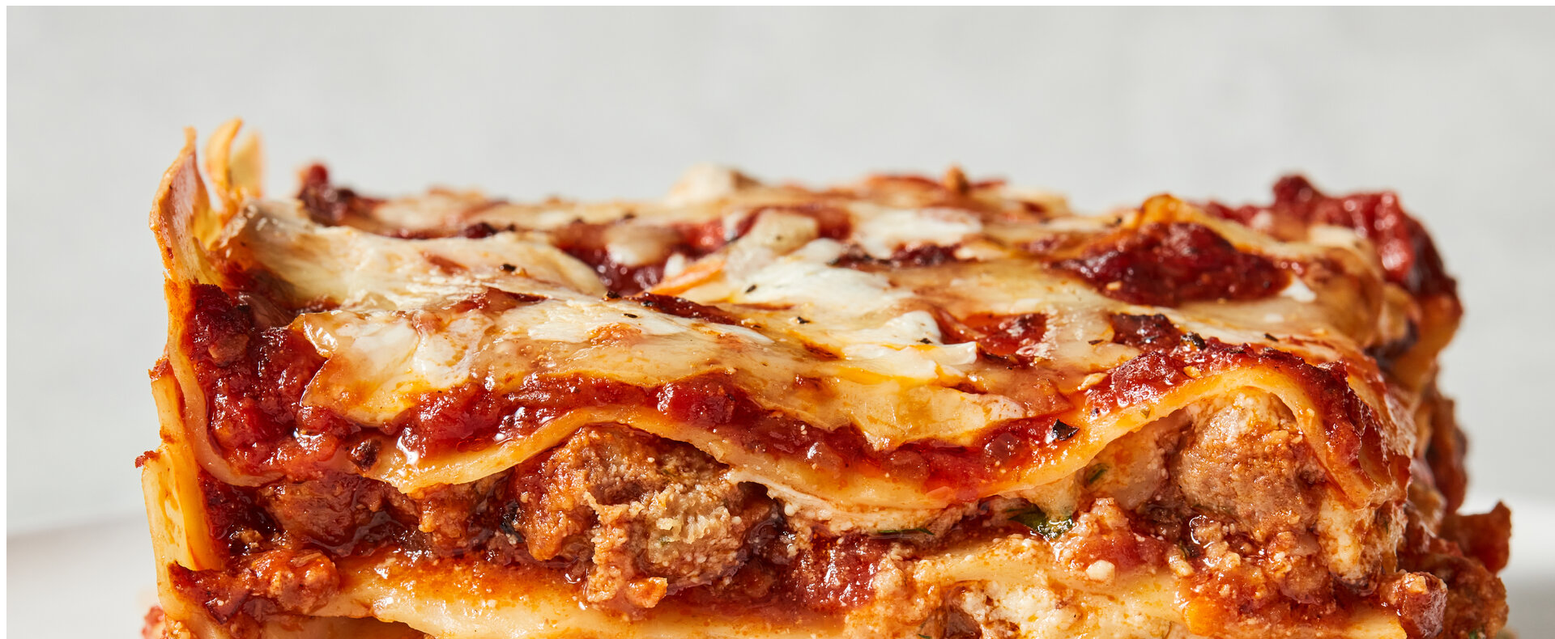
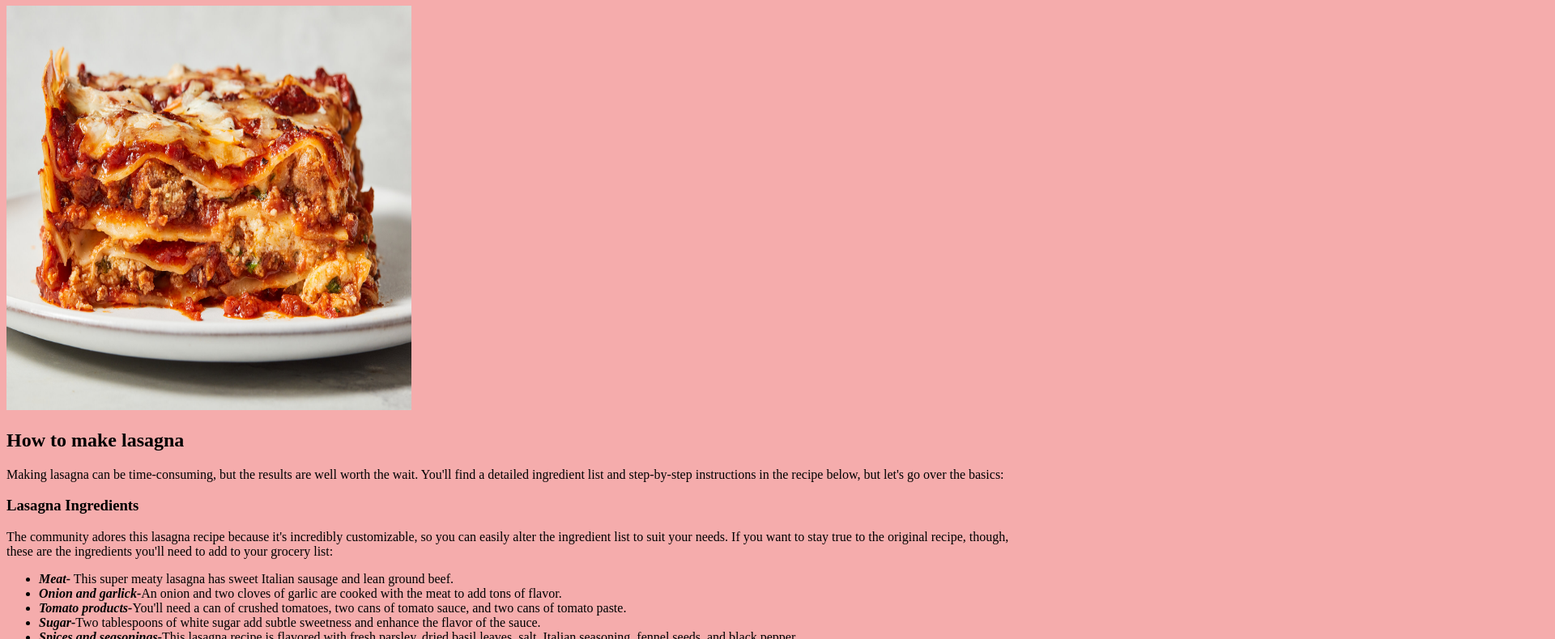
Before and after one commit to YanKolev/odin-recipes, a plain HTML site: page recipes/lasagna.html in a window 1280 px wide. Shown: the part 73-863 px from the top of the page at 81% size, 1920 px wide, since content can reach past the window. Drawn offline with Linux system fonts and the light colour scheme; files that its build step writes are made by us from their sources.

Commit message:
expansion on css

```diff
--- a/recipes/lasagna.html
+++ b/recipes/lasagna.html
@@ -3,6 +3,7 @@
 <head>
     <meta charset="utf-8">
     <title>Lasagna</title>
+    <link rel="stylesheet" href="stylelas.css">
 </head>
 
 <body>
--- a/style.css
+++ b/style.css
@@ -1,3 +1,8 @@
 body {
     background-color: rgb(208, 168, 245);
 }
+
+img {
+    width: 450px;
+    height: 350px;
+}
--- /dev/null
+++ b/stylelas.css
@@ -0,0 +1,7 @@
+img {
+    width: 500px;
+    height: 500px;
+}
+body {
+    background-color: rgb(245, 172, 172);
+}
```
Also changed, not shown: index.html (+1 -1 lines).
